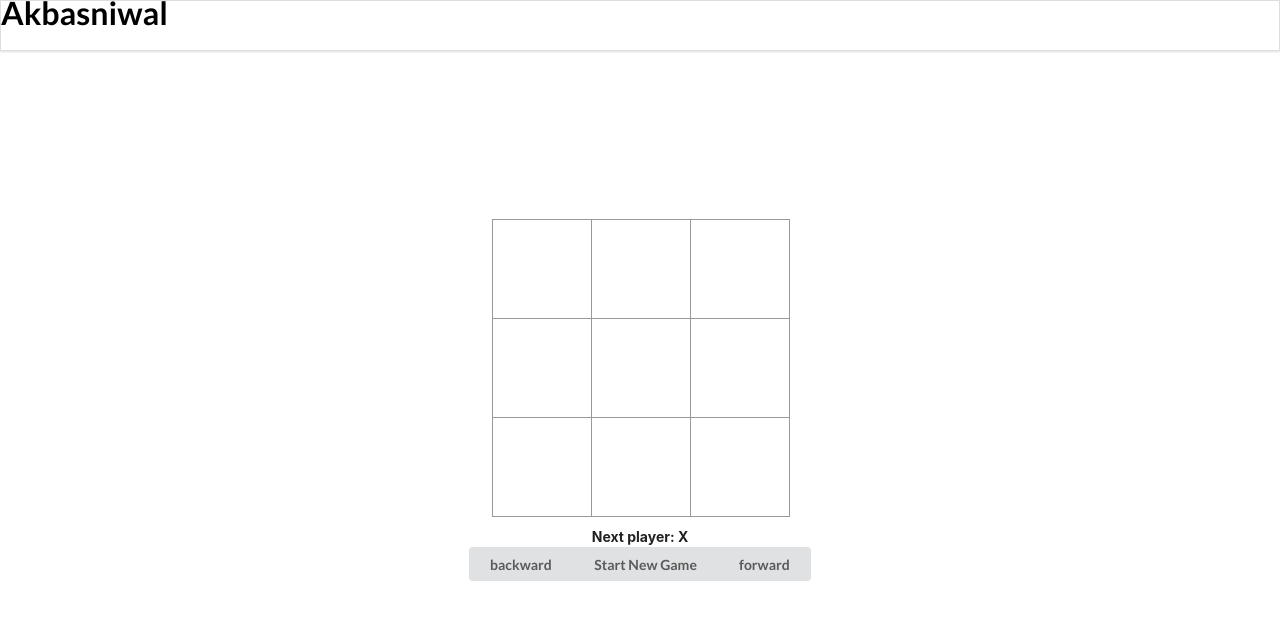
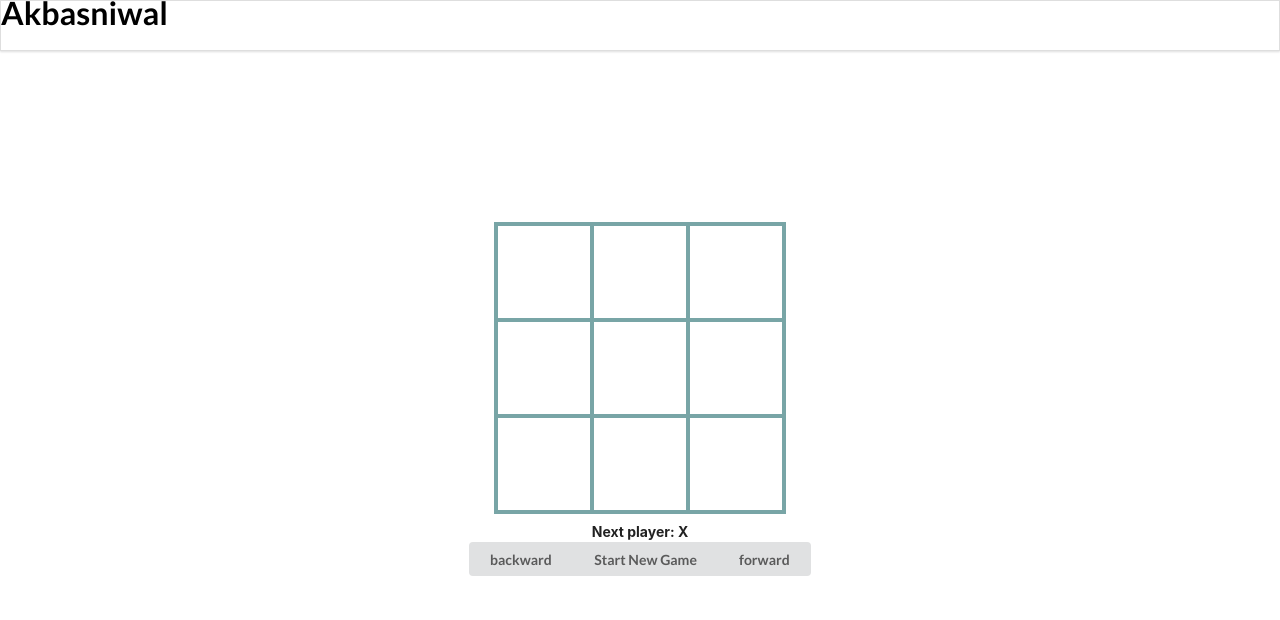
Before and after one commit to Akbasniwal/react1, a React (Create React App) app: page / in a window 1280 px wide. Shown: the top 620 px of the page. Built offline with nearby package versions, Linux system fonts and the light colour scheme.

Commit message:
Update App.css

```diff
--- a/src/App.css
+++ b/src/App.css
@@ -1,14 +1,6 @@
-/*
-@media (prefers-reduced-motion: no-preference) {
-  .App-logo {
-    animation: App-logo-spin infinite 20s linear;
-  }
+.square{
+  font-size: xx-large;
+  margin: -2px;
+  font-family: 'DynaPuff';
+  border: 4px solid rgba(59, 125, 126, 0.685);
 }
-@keyframes App-logo-spin {
-  from {
-    transform: rotate(0deg);
-  }
-  to {
-    transform: rotate(360deg);
-  }
-} */
```
